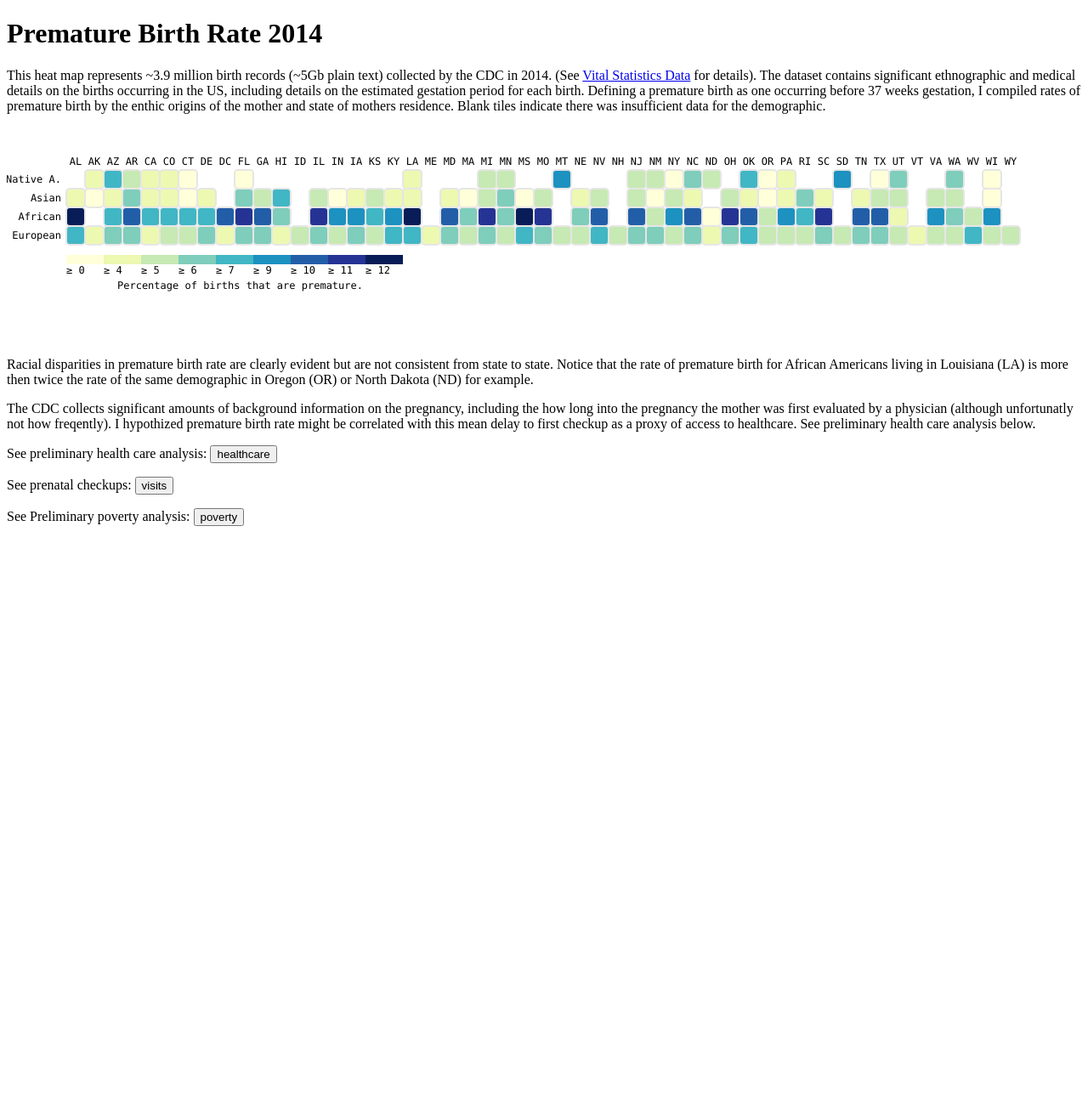
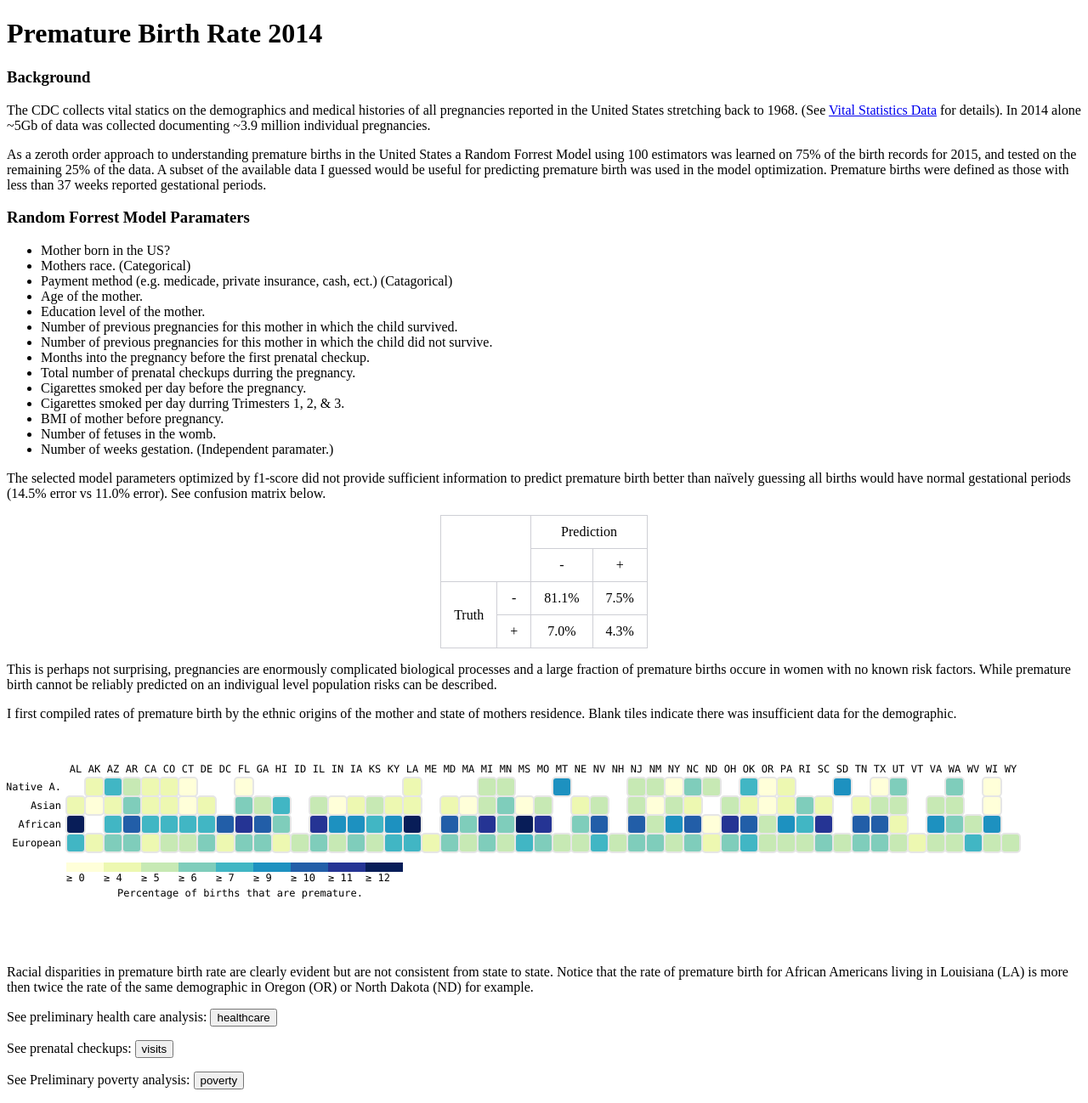
Before and after one commit to jfried23/Explore_data, a Flask app: page /heatmap in a window 1280 px wide. Shown: the whole page at 85% size. Before the commit the page ends 619 px from the top, so only its background shows below. Run offline with Flask 2, Linux system fonts and the light colour scheme.

Commit message:
added random forest data

```diff
--- a/app.py
+++ b/app.py
@@ -95,6 +95,7 @@ def run_pov():
   return flask.render_template( 'poverty.html' )
 
 
+
 if __name__ == '__main__':
 
 
--- a/templates/heatmap.html
+++ b/templates/heatmap.html
@@ -21,19 +21,90 @@
       text.axis-worktime {
         fill: #000;
       }
+
+
+table {
+  border-collapse: collapse;
+}
+th,
+td {
+  border: 1px solid #cecfd5;
+  padding: 10px 15px;
+}
+
+
+      table.center {
+    margin-left:auto;
+    margin-right:auto;
+  }
+
+  <
     </style>
     <title>Heatmap</title>
     <script src='../static/d3.min.js'></script>
   </head>
   <body>
     <h1>Premature Birth Rate 2014</h1>
+    <h3>Background</h3>
+    <p>
+      The CDC collects vital statics on the demographics and medical histories of all pregnancies reported in the United States
+      stretching back to 1968. (See <a href='http://www.cdc.gov/nchs/data_access/vitalstatsonline.htm'>Vital Statistics Data</a>
+      for details). In 2014 alone ~5Gb of data was collected documenting ~3.9 million individual pregnancies.
+    </p>
 
-      <p>This heat map represents ~3.9 million birth records (~5Gb plain text) collected by the CDC in 2014.
-      (See <a href='http://www.cdc.gov/nchs/data_access/vitalstatsonline.htm'>Vital Statistics Data</a> for details).
-      The dataset contains significant ethnographic and medical details on the births occurring in the US,
-      including details on the estimated gestation period for each birth. Defining a premature birth as one occurring
-      before 37 weeks gestation, I compiled rates of premature birth by the enthic origins of the mother and state of mothers residence.
+    <p>
+As a zeroth order approach to understanding premature births in the United States a Random Forrest Model using 100 estimators was learned on 75% of the birth records for 2015, and tested on the remaining 25% of the data. A subset of the available data I guessed would be useful for predicting premature birth was used in the model optimization.
+Premature births were defined as those with less than 37 weeks reported gestational periods.
+    </p>
+
+      <h3>Random Forrest Model Paramaters</h3>
+  <div>
+
+
+  <ul>
+    <li>Mother born in the US?</li>
+    <li>Mothers race. (Categorical)</li>
+    <li>Payment method (e.g. medicade, private insurance, cash, ect.) (Catagorical)</li>
+    <li>Age of the mother.</li>
+    <li>Education level of the mother.</li>
+    <li>Number of previous pregnancies for this mother in which the child survived.</li>
+    <li>Number of previous pregnancies for this mother in which the child did not survive.</li>
+    <li>Months into the pregnancy before the first prenatal checkup.</li>
+    <li>Total number of prenatal checkups durring the pregnancy.</li>
+    <li>Cigarettes smoked per day before the pregnancy.</li>
+    <li>Cigarettes smoked per day durring Trimesters 1, 2, & 3. </li>
+    <li>BMI of mother before pregnancy. </li>
+    <li>Number of fetuses in the womb.</li>
+    <li>Number of weeks gestation. (Independent paramater.)</li>
+
+  </ul>
+  </div>
+
+  <p>
+    The selected model parameters optimized by f1-score did not provide sufficient information to predict premature birth better than naïvely guessing all births would have normal gestational periods (14.5% error vs 11.0% error). See confusion matrix below.
+
+  </p>
+
+  <div style="text-align:center;">
+
+  <table class="center">
+    <tr><td rowspan="2" colspan ='2'></td><td colspan ='2'>Prediction</td> </tr>
+    <tr><td>-</td> <td> + </td></tr>
+    <tr><td rowspan="2" >Truth</td> <td>-</td> <td>81.1%</td> <td> 7.5% </td> </tr>
+    <tr> <td>+</td> <td>7.0%</td> <td> 4.3% </td> </tr>
+  </table>
+
+  </div>
+
+    <p>
+      This is perhaps not surprising, pregnancies are enormously complicated biological processes and a large fraction of premature
+      births occure in women with no known risk factors. While premature birth cannot be reliably predicted on an indivigual level
+      population risks can be described.
+  </p>
+
+      <p> I first compiled rates of premature birth by the ethnic origins of the mother and state of mothers residence.
       Blank tiles indicate there was insufficient data for the demographic.
+
       </p>
 
 
@@ -45,11 +116,7 @@
         the rate of the same demographic in Oregon (OR) or North Dakota (ND) for example.
       </p>
 
-      <p>The CDC collects significant amounts of background information on the pregnancy, including the
-         how long into the pregnancy the mother was first evaluated by a physician (although unfortunatly not how freqently). I hypothized
-         premature birth rate might be correlated with this mean delay to first checkup as a proxy of access to healthcare.
-        See preliminary health care analysis below.
-      </p>
+
 
     </div>
 
```
